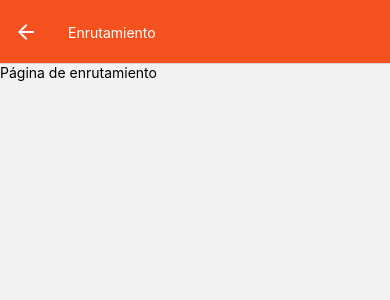
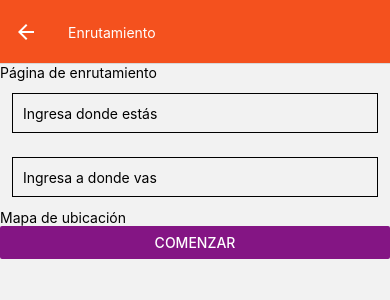
Before and after one commit to Navi244/react-proyect-init, a React Native app: screen /Home in a window 390 px wide. Both pictures are taken after a click on the button "Enrutamiento". Shown: the top 300 px of the page. Built offline with nearby package versions, Linux system fonts and the light colour scheme.

Commit message:
Add new page and add inputs in routes page

```diff
--- a/App.js
+++ b/App.js
@@ -2,7 +2,6 @@ import HomeCycling from './pages/HomeCycling';
 import Routes from './pages/Routes';
 import Alarm from './pages/Alarm';
 import MainHeader from './components/MainHeader';
-import { StyleSheet, View } from 'react-native';
 import { NavigationContainer } from '@react-navigation/native';
 import { createNativeStackNavigator } from '@react-navigation/native-stack';
 
@@ -15,8 +14,7 @@ export default function App() {
   return (
     <NavigationContainer>
       <Stack.Navigator>
-        <Stack.Screen name="Home" component={HomeCycling} options={
-          {
+        <Stack.Screen name="Home" component={HomeCycling} options={{
             headerTitle:()=> <MainHeader title="Inicio" />,
             headerStyle: {backgroundColor: '#f4511e'},
             headerTintColor: '#fff',
@@ -24,8 +22,7 @@ export default function App() {
               fontWeight: 'bold',
             }
           }}/>
-        <Stack.Screen name="Routing" component={Routes} options={
-          {
+        <Stack.Screen name="Routing" component={Routes} options={{
             headerTitle:()=> <MainHeader title="Enrutamiento" />,
             headerStyle: {backgroundColor: '#f4511e'},
             headerTintColor: '#fff',
@@ -33,7 +30,14 @@ export default function App() {
               fontWeight: 'bold'
             }
           }}/>
-        <Stack.Screen name="Alarm" component={Alarm} options={{headerTitle:()=><MainHeader title="Alarma" />}}/>
+        <Stack.Screen name="Alarm" component={Alarm} options={{
+            headerTitle:()=> <MainHeader title="Alarma" />,
+            headerStyle: {backgroundColor: '#f4511e'},
+            headerTintColor: '#fff',
+            headerTitleStyle: {
+              fontWeight: 'bold'
+            }
+          }}/>
       </Stack.Navigator>
     </NavigationContainer>
   );
--- a/pages/HomeCycling.js
+++ b/pages/HomeCycling.js
@@ -30,7 +30,7 @@ const estilosHeader = StyleSheet.create({
 
 const styles = StyleSheet.create({
   container: {
-    marginTop: "1rem"
+    marginTop: '1rem'
   },
 });
 
--- a/pages/Routes.js
+++ b/pages/Routes.js
@@ -1,9 +1,36 @@
-
-import { Text } from "react-native";
+import React from "react";
+import { Text, StyleSheet, SafeAreaView, TextInput, Button } from "react-native-web";
 
 const Routes = ()=>{
   return(
-    <Text>Página de enrutamiento</Text>
+    <SafeAreaView>
+      <Text>Página de enrutamiento</Text>
+      <TextInput
+        style={inpunt.input}
+        placeholder='Ingresa donde estás' />
+      <TextInput
+        style={inpunt.input}
+        placeholder='Ingresa a donde vas'/>
+      <Text>Mapa de ubicación</Text>
+      <Button
+        color="#841584"
+        titleStyle={{ color: 'black' }}
+        buttonStyle={{ borderRadius: 10, backgroundColor: '#FFFFFF' }}
+        containerStyle={{shadowOffset:{  width: 4,  height: 4,  },
+          shadowColor: 'black',
+          shadowOpacity: 0.2,
+          borderRadius: 10}}
+        title="Comenzar"></Button>
+    </SafeAreaView>
   )
 };
+
+const inpunt = StyleSheet.create({
+  input: {
+    height: 40,
+    margin: 12,
+    borderWidth: 1,
+    padding: 10
+  },
+});
 export default Routes;
```
Also changed, not shown: pages/Light.js (added).
